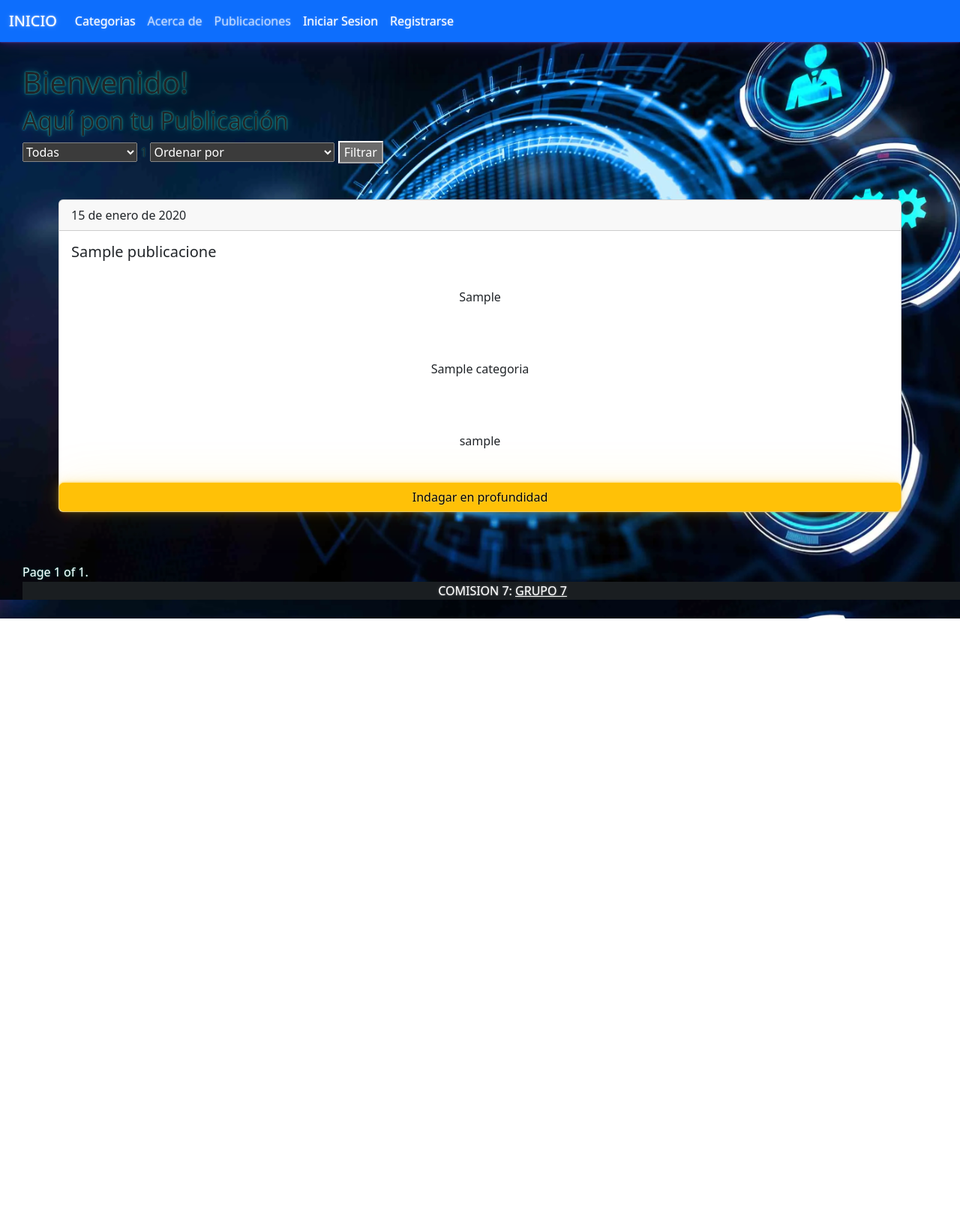
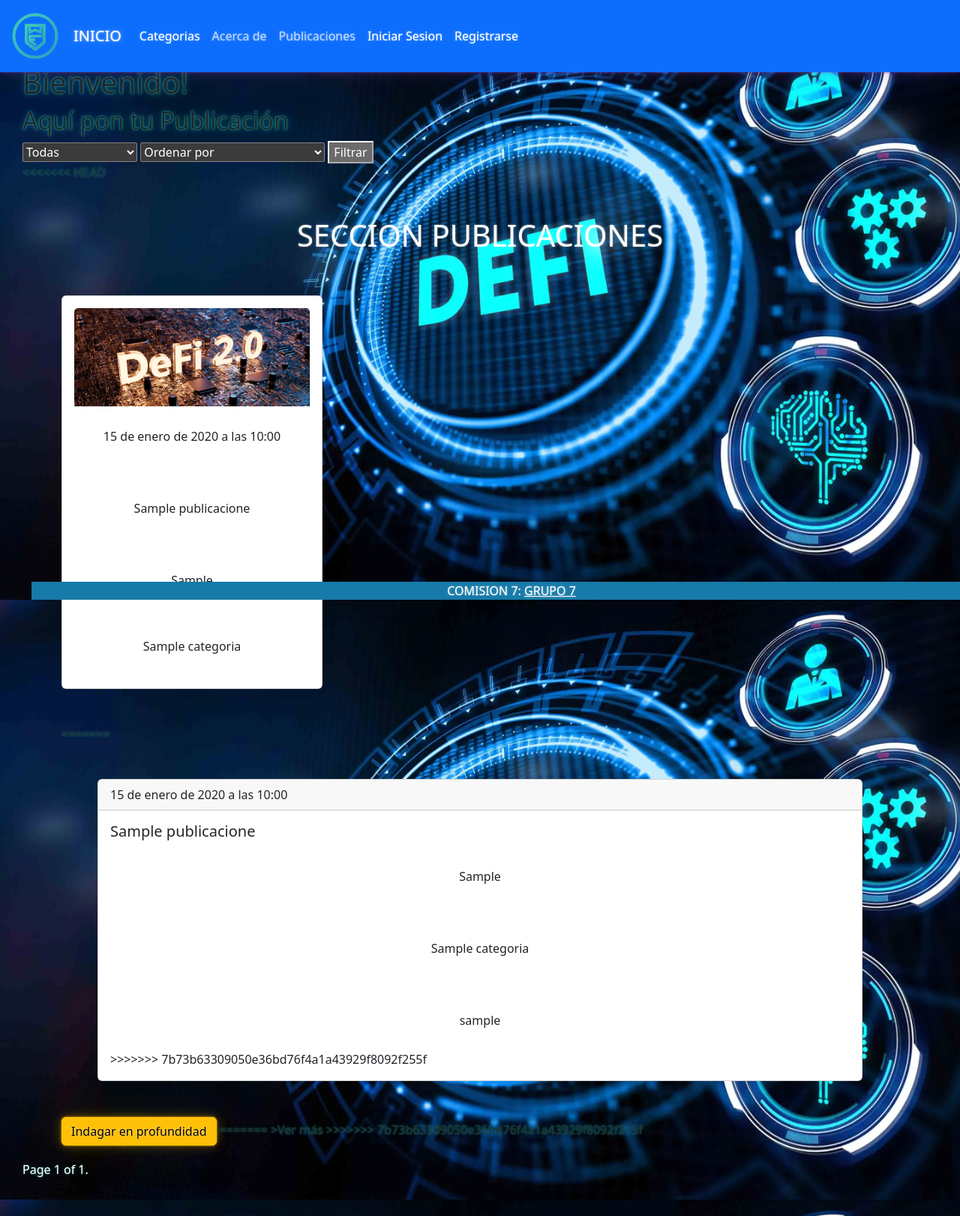
Before and after one commit to Grupo7-Informatorio/Grupo7_Comision7_Proyecto_Final_Info, a Django app: page /publicaciones/publicaciones/ in a window 1280 px wide. Shown: the whole page at 75% size. Before the commit the page ends 825 px from the top, so only its background shows below. Run offline with Django 4.2, Linux system fonts and the light colour scheme; tables that the repository leaves empty hold one stand-in row (values such as "Sample post"); some libraries are stand-ins or nearby versions.

Commit message:
ajustando estilos y bootstrap

```diff
--- a/DefiBlog/publicaciones/models.py
+++ b/DefiBlog/publicaciones/models.py
@@ -11,21 +11,23 @@ class Categoria(models.Model):
         return self.nombre
 
 class Publicaciones(models.Model):
-    fecha = models.DateField(auto_now_add = True)
-    update = models.DateField(auto_now=True)
+    fecha = models.DateTimeField(auto_now_add = True)
+    update = models.DateTimeField(auto_now=True)
     titulo = models.CharField(max_length = 255)
     post = models.TextField()
     categoria = models.ForeignKey(Categoria, on_delete=models.SET_NULL, related_name='posteos', null= True)
     creador = models.ForeignKey(usuario, on_delete=models.CASCADE, related_name='posteos_usario')
+    meGusta = models.ManyToManyField(usuario, related_name='publicaciones_gustadas', blank=True)
 
     def __str__(self):
-        return self.titulo
+        return self.titulo + '-' + self.creador.username
 
 class Comentario(models.Model):
     texto = models.TextField()
-    fecha = models.DateField(auto_now_add=True)
+    fecha = models.DateTimeField(auto_now_add=True)
     post = models.ForeignKey(Publicaciones, on_delete=models.CASCADE, related_name='comentarios')
     creador = models.ForeignKey(usuario, on_delete=models.CASCADE, related_name='comentarios')
+    meGusta = models.ManyToManyField(usuario, related_name='comentarios_gustados', blank=True)
 
     def __str__(self):
-        return self.post.titulo + '-' + self.creador.first_name
+        return self.post.titulo + '-' + self.creador.username
--- a/DefiBlog/publicaciones/urls.py
+++ b/DefiBlog/publicaciones/urls.py
@@ -7,6 +7,7 @@ urlpatterns = [
     path('crear-publicacion/', views.CrearPublicacion.as_view(), name='crear-publicacion'),
     path('editar-publicacion/<int:pk>', views.EditarPublicacion.as_view(), name='editar-publicacion'),
     path('eliminar-publicacion/<int:pk>', views.EliminarPublicacion.as_view(), name = 'eliminar-publicacion'),
-    path('detalle-post/<int:pk>', views.DetallePublicacion.as_view(), name='detalle-publicacion'),
-    path('borrar-comentario/<int:pk>', views.BorrarComentario.as_view(), name='borrar-comentario')
+    path('detalle-post/<int:pk>', views.DetallePublicacion.as_view(), name='detalle-post'),
+    path('borrar-comentario/<int:pk>', views.BorrarComentario.as_view(), name='borrar-comentario'),
+    path('detalle-post/me_gusta/<int:pk>', views.me_gusta_view, name='me-gusta'),
 ]
--- a/DefiBlog/publicaciones/views.py
+++ b/DefiBlog/publicaciones/views.py
@@ -1,5 +1,5 @@
 from typing import Any, Dict
-from django.shortcuts import render
+from django.shortcuts import redirect, get_object_or_404, render
 from publicaciones.models import Publicaciones, Comentario, Categoria
 from django.views.generic import ListView, CreateView, UpdateView, DeleteView, DetailView
 from django.urls import reverse
@@ -23,7 +23,6 @@ class VerPublicaciones(ListView):
     def get_queryset(self):
         queryset = super().get_queryset()
 
-        #Filtrando por categoria
         categoria_seleccionada = self.request.GET.get('categoria')
         queryset = queryset.order_by('-fecha')
         if categoria_seleccionada:
@@ -70,8 +69,6 @@ class EditarPublicacion(SuperusuarioAutorMixin, LoginRequiredMixin, UpdateView):
 
 
 
-
-
 class EliminarPublicacion(SuperusuarioAutorMixin, LoginRequiredMixin, DeleteView):
     model = Publicaciones
     template_name ='publicaciones/eliminar-publicacion.html'
@@ -114,3 +111,18 @@ class BorrarComentario(SuperusuarioAutorMixin, LoginRequiredMixin, DeleteView):
 
     def get_success_url(self):
         return reverse('publicaciones:detalle-publicacion', args = [self.object.post.id])
+
+
+
+
+def me_gusta_view(request, pk):
+     if request.method == "POST":
+         publicacion_id = request.POST.get('publicacion_id')
+         publicacion = get_object_or_404(Publicaciones, id = publicacion_id)
+         usuario = request.user
+         if publicacion.meGusta.filter(id=usuario.id).exists():
+             publicacion.meGusta.remove(usuario)
+         else:
+             publicacion.meGusta.add(usuario)
+
+     return redirect('publicaciones:detalle-post' , pk=publicacion_id)
--- a/DefiBlog/static/css/estilos.css
+++ b/DefiBlog/static/css/estilos.css
@@ -1,8 +1,5 @@
 
 
-nav {
-  padding: 15px;
-}
 
 #cuerpo {
   background-image: url(../img/DeFi.webp);
@@ -14,21 +11,21 @@ nav {
   padding-bottom: 24px;
   padding: 30px;
 }
+
 footer {
   justify-content: center;
   position: fixed;
   bottom: 0;
   width: 100%;
 }
+
 label {
   color: antiquewhite;
   justify-content: center;
 
 }
 
-div {
-  color: white;
-}
+
 #integrantes {
   font-size: 26px;
   margin-top: 40px;
@@ -57,16 +54,7 @@ p {
 
 }
 
-input {
-  height: 45px;
-  width: 30%;
-  border :#2C3E50;
-  outline: none;
-  border-radius: 20px;
-  color: #0d0c0c;
-  padding: 0 0 0 42px;
-  background: rgba(255,255,255,0.4);
-}
+
 
 .button {
   color: #000000;
@@ -87,3 +75,25 @@ input {
 .button:hover {
   box-shadow: 5px 10px 10px 2px rgba(236, 230, 230, 0.2);
 }
+
+
+
+
+.card-border {
+  border: solid 10px white;
+  border-radius: 20px;
+  overflow: hidden;
+  transition: all ease-out 0.2s;
+}
+
+.card-border:hover{
+  transform: scale(1.02);
+}
+
+.col-sm {
+  background: rgb(255,255,255);
+  background: linear-gradient(0deg, rgba(255,255,255,1) 0%, rgb(114, 17, 218) 60%);
+  background-repeat: repeat-x;
+  background-size: 75%;
+  margin-top: -20px;
+}
--- a/DefiBlog/templates/base.html
+++ b/DefiBlog/templates/base.html
@@ -22,9 +22,15 @@
       crossorigin="anonymous"
     ></script>
   </head>
+
+
   <body id="cuerpo">
+
     <nav class="navbar navbar-expand-lg navbar-dark bg-primary fixed-top">
       <div class="container-fluid">
+        <a class="navbar-brand" href="#">
+          <img src="{% static 'img/logo.png' %}" alt="logo" width="70">
+        </a>
         <a class="navbar-brand" href="{% url 'index' %}">INICIO</a>
         <button
           class="navbar-toggler"
@@ -95,17 +101,22 @@
       </div>
     </nav>
 
+
+
     {% block contenido %}
 
 
     {% endblock contenido %}
 
-    <footer class="footer bg-dark text-center text-white">
-      <div class="text-center p" style="background-color: rgba(0, 0, 0, 0.2)">
-        COMISION 7:
-        <a class="text-white" href="">GRUPO 7</a>
-      </div>
-    </footer>
+    <div class="container-fluid">
+      <footer class="footer bg-dark text-center text-white">
+        <div class="text-center p" style="background-color: rgba(20, 160, 225, 0.695)">
+          COMISION 7:
+          <a class="text-white" href="#">GRUPO 7</a>
+        </div>
+      </footer>
+    </div>
+
 
     <script
       src="https://cdn.jsdelivr.net/npm/bootstrap@5.3.0/dist/js/bootstrap.bundle.min.js"
--- a/DefiBlog/templates/publicaciones/publicaciones.html
+++ b/DefiBlog/templates/publicaciones/publicaciones.html
@@ -10,9 +10,6 @@
     {% endfor %}
   </select>
 
-  {% for categoria in categorias %}
-    {{categoria.id}} {{request.GET.categoria}}
-  {% endfor %}
 
   <select name="orderby" id="">
     <option value="">Ordenar por</option>
@@ -24,6 +21,7 @@
 
   <button type="submit">Filtrar</button>
 </form>
+
 <div class="d-grid gap-2">
   {% if user.is_authenticated and user.es_colaborador or user.is_superuser %}
   <a href="{% url 'publicaciones:crear-publicacion' %}" class="btn btn-primary"
@@ -31,7 +29,33 @@
   >
   {% endif %}
 </div>
+
 {% for post in posteos %}
+<<<<<<< HEAD
+
+
+
+<div id="cards">
+  <div class="container">
+    <div class="row">
+      <h6 class="text-center pb-5 pt-5 h1 text-white">SECCION PUBLICACIONES</h6>
+      <div class="row 4">
+        <div class="col-md-4">
+          <div class="card w-100 card-border mb-5"> <!--style="width: 18rem;">-->
+            <div class="card-body">
+              <img src="{% static 'img/carr02.jpg' %}" class="card-img-top" alt="prueba">
+              <p class="card-text">{{ post.fecha }}</p>
+              <p class="card-text">{{ post.titulo }}</p>
+              <p class="card-title">{{ post.post}}</p>
+              <p class="card-text">{{ post.categoria }}</p>
+            </div>
+          </div>
+        </div>
+      </div>
+
+    </div>
+
+=======
 <div class="card m-5">
   <div class="card-header">{{ post.fecha }}</div>
   <div class="card-body">
@@ -39,25 +63,29 @@
     <p class="card-text">{{ post.post }}</p>
     <p class="card-text">{{ post.categoria }}</p>
     <p class="card-text">{{ post.creador }}</p>
+
+>>>>>>> 7b73b63309050e36bd76f4a1a43929f8092f255f
   </div>
+</div>
+
   <a
     href="{% url 'publicaciones:detalle-publicacion' post.id %}"
     class="btn btn-warning"
-    >Indagar en profundidad</a
+<<<<<<< HEAD
+    >Indagar en profundidad</a>
+
+=======
+    >Ver más</a
   >
+>>>>>>> 7b73b63309050e36bd76f4a1a43929f8092f255f
   {% if user.is_superuser or user == post.creador %}
-  <a
-    href="{% url 'publicaciones:editar-publicacion' post.id %}"
-    class="btn btn-info"
-    >Editar</a
-  >
-  <a
-    href="{% url 'publicaciones:eliminar-publicacion' post.id %}"
-    class="btn btn-danger"
-    >Eliminar</a
-  >
+
+    <a href="{% url 'publicaciones:editar-publicacion' post.id %}" class="btn btn-info">Editar</a>
+    <a href="{% url 'publicaciones:eliminar-publicacion' post.id %}" class="btn btn-danger">Eliminar</a>
+
   {% endif %}
 </div>
+
 {% endfor %}
 
 <div class="pagination">
--- a/DefiBlog/templates/usuarios/registro.html
+++ b/DefiBlog/templates/usuarios/registro.html
@@ -1,10 +1,8 @@
-{% extends 'base.html' %}
-
-{% block contenido %}
+{% extends 'base.html' %} {% block contenido %}
 
 <h2>Crear un usuario</h2>
 <div class="form-group">
-  <form method="post">
+  <form method="post" enctype="multipart/form-data">
     {% csrf_token %} {{form.as_p}}
 
     <button type="submit" class="btn btn-dark">Registrarse</button>
```
Also changed, not shown: DefiBlog/templates/index.html (+8 -5 lines), DefiBlog/templates/publicaciones/detalle-publicacion.html (+29 -3 lines), DefiBlog/templates/usuarios/login.html (+9 -2 lines), DefiBlog/media/imagenes_perfil/1.png (added), DefiBlog/publicaciones/migrations/0003_alter_comentario_fecha_alter_publicaciones_fecha_and_more.py (added), DefiBlog/publicaciones/migrations/0004_comentario_megusta_publicaciones_megusta.py (added), DefiBlog/static/img/logo.png (added), DefiBlog/static/img/ribbon.jpg (added).
